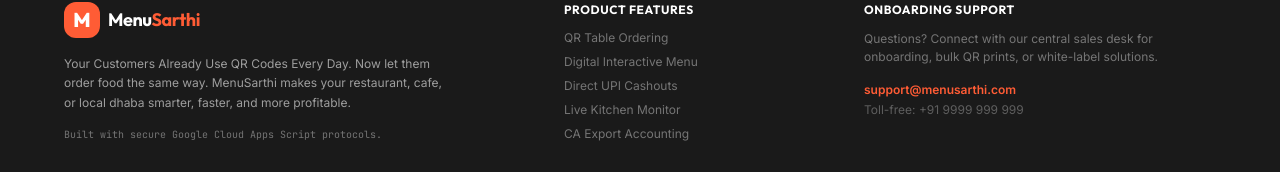
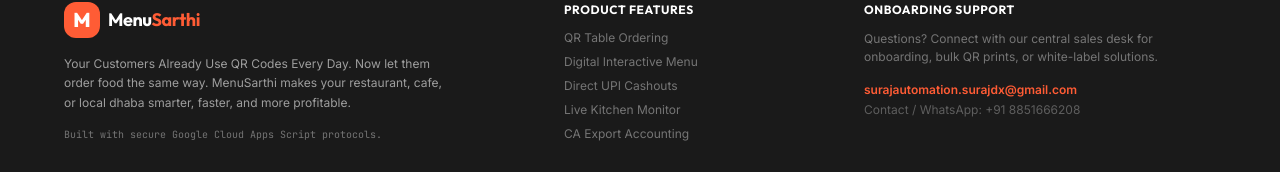
Before and after one commit to Code-With-Suraj/menusarthinew, a React (Vite) app: page / in a window 1280 px wide. Shown: the part 11197-11369 px from the top of the page. Built offline with nearby package versions, Linux system fonts and the light colour scheme.

Commit message:
fix: update contact information
Update WhatsApp number and support email to reflect current business contact details.

```diff
--- a/src/App.tsx
+++ b/src/App.tsx
@@ -1017,7 +1017,7 @@
             </button>
 
             <a
-              href="https://wa.me/919999999999"
+              href="https://wa.me/918851666208"
               target="_blank"
               rel="noreferrer"
               className="w-full sm:w-auto bg-slate-800 hover:bg-slate-700 text-slate-200 border border-slate-700 font-bold font-display px-8 py-4 rounded-full text-center block text-sm"
@@ -1112,12 +1112,12 @@
             </p>
             <div className="pt-1">
               <a
-                href="mailto:support@menusarthi.com"
+                href="mailto:surajautomation.surajdx@gmail.com"
                 className="text-brand-500 font-semibold hover:underline block"
               >
-                support@menusarthi.com
+                surajautomation.surajdx@gmail.com
               </a>
-              <span className="text-slate-600 mt-1 block">Toll-free: +91 9999 999 999</span>
+              <span className="text-slate-600 mt-1 block">Contact / WhatsApp: +91 8851666208</span>
             </div>
           </div>
 
```
